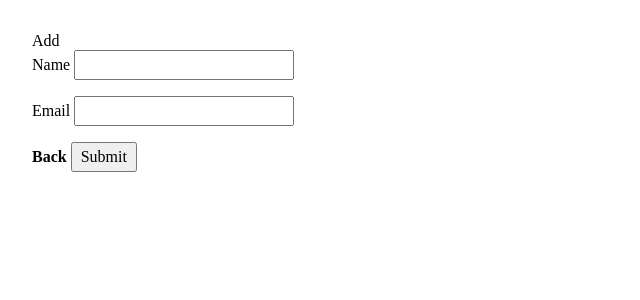
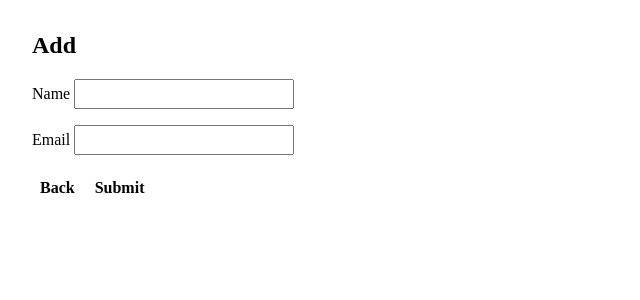
Before and after one commit to artaurus/mosk, a Flask app: template templates/add.html in a window 1280 px wide. Shown: the top 300 px of the page, without its empty margins (0-640 px from the left). Run offline with Flask 2, Linux system fonts and the light colour scheme; the template is opened without the code that fills it, so the values that code supplies are empty, except form fields; form fields are guessed from the names that the template uses; some libraries are stand-ins or nearby versions.

Commit message:
modified buttons

```diff
--- a/templates/add.html
+++ b/templates/add.html
@@ -1,6 +1,6 @@
 {% extends 'layout.html' %}
 {% block content %}
-<span>Add</span>
+<h2>Add</h2>
 <form action='' method='POST'>
   {{ form.csrf_token }}
   {{ form.name.label }}
@@ -10,7 +10,7 @@
   {% if form.errors %}
     {{ form.errors }}<br>
   {% endif %}
-  <a href="{{ url_for('home') }}">Back</a>
-  <input type='submit'>
+  <a href="{{ url_for('home') }}" class='btn'>Back</a>
+  <input type='submit' class='btn'>
 </form>
 {% endblock content %}
--- a/templates/home.html
+++ b/templates/home.html
@@ -13,7 +13,7 @@
     </tr>
   {% endfor %}
 </table>
-<b><a href="{{ url_for('add') }}">Add</a></b>
-<b><a href="{{ url_for('remove') }}">Remove</a></b>
-<b><a href="{{ url_for('modify') }}">Modify</a></b>
+<a href="{{ url_for('add') }}" class='btn'>Add</a>
+<a href="{{ url_for('remove') }}" class='btn'>Remove</a>
+<a href="{{ url_for('modify') }}" class='btn'>Modify</a>
 {% endblock content %}
--- a/templates/layout.html
+++ b/templates/layout.html
@@ -4,7 +4,6 @@
     <meta charset='utf-8'>
     <title>MOSK</title>
     <meta name='viewport' content='width=device-width, initial-scale=1'>
-    <link href="{{ url_for('static', filename='reset.css') }}" rel='stylesheet' type='text/css'>
     <link href="{{ url_for('static', filename='style.css') }}" rel='stylesheet' type='text/css'>
     <script async src="{{ url_for('static', filename='main.js') }}" type='text/javascript'></script>
   </head>
--- a/templates/remove.html
+++ b/templates/remove.html
@@ -1,10 +1,10 @@
 {% extends 'layout.html' %}
 {% block content %}
-<span>Remove</span>
+<h2>Remove</h2>
 <form action='' method='POST'>
   <label for='name'>Email</label>
   <input name='email' type='text'><br>
-  <a href="{{ url_for('home') }}">Back</a>
-  <input type='submit'>
+  <a href="{{ url_for('home') }}" class='btn'>Back</a>
+  <input type='submit' class='btn'>
 </form>
 {% endblock content %}
```
Also changed, not shown: templates/modify.html (+5 -5 lines).
